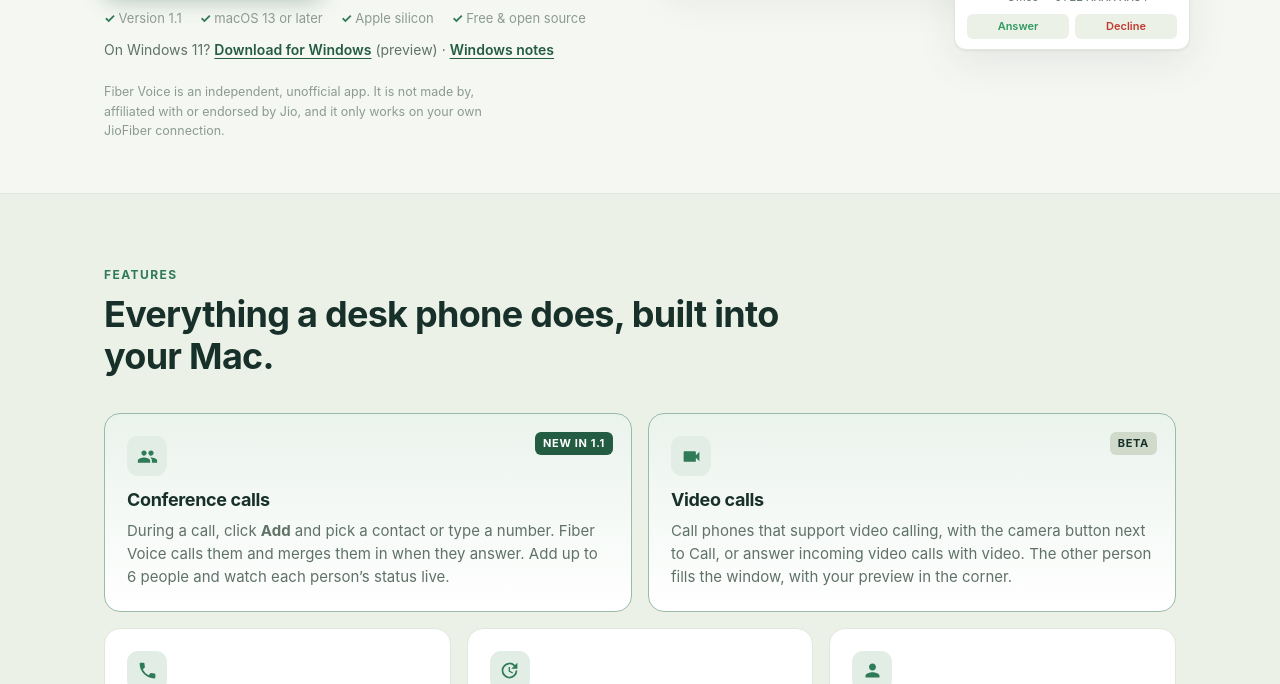
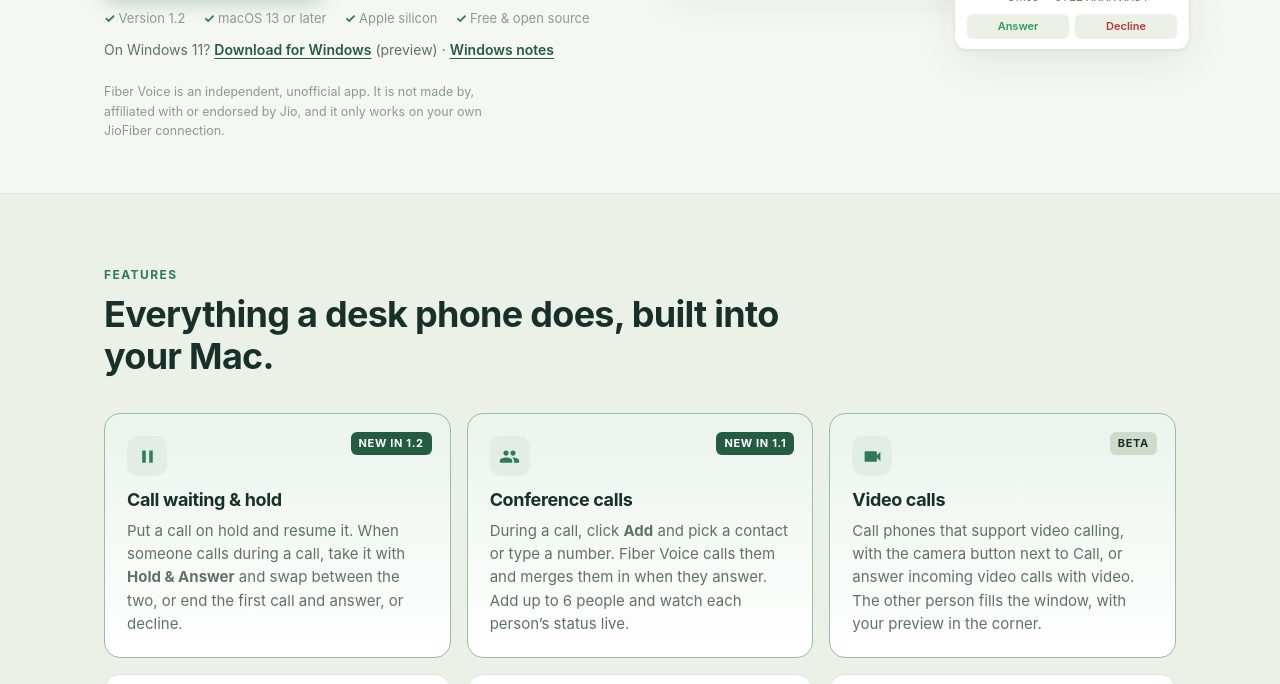
Before and after one commit to Ibnealamkhan/fiber-voice, a plain HTML site: page docs/index.html in a window 1280 px wide. Shown: the part 656-1340 px from the top of the page. Drawn offline with Linux system fonts and the light colour scheme.

Commit message:
Release 1.2: landing page and Windows version
Co-Authored-By: Claude Opus 5.5 <noreply@anthropic.com>

```diff
--- a/docs/index.html
+++ b/docs/index.html
@@ -140,11 +140,10 @@ section{padding:72px 0}
 .card p{color:var(--muted);margin:8px 0 0;font-size:15px}
 .f-ic{width:40px;height:40px;border-radius:11px;display:grid;place-items:center;background:var(--accent-soft);color:var(--accent-2);margin-bottom:14px}
 .f-ic svg{width:21px;height:21px;fill:currentColor}
-.new-row{display:grid;grid-template-columns:1fr 1fr;gap:16px;margin-bottom:16px}
+.new-row{display:grid;grid-template-columns:repeat(auto-fit,minmax(250px,1fr));gap:16px;margin-bottom:16px}
 .card.new{position:relative;border-color:color-mix(in srgb,var(--accent-2) 40%,var(--line));background:linear-gradient(180deg,color-mix(in srgb,var(--accent-soft) 70%,var(--panel)),var(--panel))}
 .tag-new{position:absolute;top:18px;right:18px;font-size:11px;font-weight:700;letter-spacing:.06em;text-transform:uppercase;padding:3px 8px;border-radius:6px;background:var(--accent);color:#fff}
 .tag-new.beta{background:var(--line-2);color:var(--text)}
-@media (max-width:620px){.new-row{grid-template-columns:1fr}}
 
 /* requirements */
 .req{display:grid;grid-template-columns:repeat(4,1fr);gap:12px}
@@ -269,7 +268,7 @@ footer a{color:var(--muted)}
           </a>
           <a class="btn ghost" href="#install">How to install</a>
         </div>
-        <div class="meta"><span>Version 1.1</span><span>macOS 13 or later</span><span>Apple silicon</span><span>Free &amp; open source</span></div>
+        <div class="meta"><span>Version 1.2</span><span>macOS 13 or later</span><span>Apple silicon</span><span>Free &amp; open source</span></div>
         <p class="also">On Windows 11? <a href="https://github.com/Ibnealamkhan/fiber-voice/releases/latest/download/FiberVoice-Setup.exe">Download for Windows</a> (preview) · <a href="#windows">Windows notes</a></p>
         <p class="disclaimer">Fiber Voice is an independent, unofficial app. It is not made by, affiliated with or endorsed by Jio, and it only works on your own JioFiber connection.</p>
       </div>
@@ -316,6 +315,7 @@ footer a{color:var(--muted)}
         <h2>Everything a desk phone does, built into your Mac.</h2>
       </div>
       <div class="new-row">
+        <div class="card new"><span class="tag-new">New in 1.2</span><div class="f-ic"><svg viewBox="0 0 24 24"><path d="M6 19h4V5H6v14zm8-14v14h4V5h-4z"/></svg></div><h3>Call waiting &amp; hold</h3><p>Put a call on hold and resume it. When someone calls during a call, take it with <b>Hold &amp; Answer</b> and swap between the two, or end the first call and answer, or decline.</p></div>
         <div class="card new"><span class="tag-new">New in 1.1</span><div class="f-ic"><svg viewBox="0 0 24 24"><path d="M16 11c1.66 0 2.99-1.34 2.99-3S17.66 5 16 5c-1.66 0-3 1.34-3 3s1.34 3 3 3zm-8 0c1.66 0 2.99-1.34 2.99-3S9.66 5 8 5C6.34 5 5 6.34 5 8s1.34 3 3 3zm0 2c-2.33 0-7 1.17-7 3.5V19h14v-2.5c0-2.33-4.67-3.5-7-3.5zm8 0c-.29 0-.62.02-.97.05 1.16.84 1.97 1.97 1.97 3.45V19h6v-2.5c0-2.33-4.67-3.5-7-3.5z"/></svg></div><h3>Conference calls</h3><p>During a call, click <b>Add</b> and pick a contact or type a number. Fiber Voice calls them and merges them in when they answer. Add up to 6 people and watch each person’s status live.</p></div>
         <div class="card new"><span class="tag-new beta">Beta</span><div class="f-ic"><svg viewBox="0 0 24 24"><path d="M17 10.5V7a1 1 0 0 0-1-1H4a1 1 0 0 0-1 1v10a1 1 0 0 0 1 1h12a1 1 0 0 0 1-1v-3.5l4 4v-11l-4 4z"/></svg></div><h3>Video calls</h3><p>Call phones that support video calling, with the camera button next to Call, or answer incoming video calls with video. The other person fills the window, with your preview in the corner.</p></div>
       </div>
@@ -507,7 +507,7 @@ footer a{color:var(--muted)}
       <div class="download-band">
         <div>
           <h2>Ready to call from your Mac?</h2>
-          <p>Version 1.1, with conference calls and video calls (beta). Free and open source; macOS 13 or later on Apple silicon.</p>
+          <p>Version 1.2, with call waiting and hold, conference calls and video calls (beta). Free and open source; macOS 13 or later on Apple silicon.</p>
         </div>
         <div class="cta" style="margin:0">
           <a class="btn primary" href="https://github.com/Ibnealamkhan/fiber-voice/releases/latest/download/Fiber-Voice-mac-arm64.dmg">Download for Mac</a>
```
Also changed, not shown: 2 other files.
